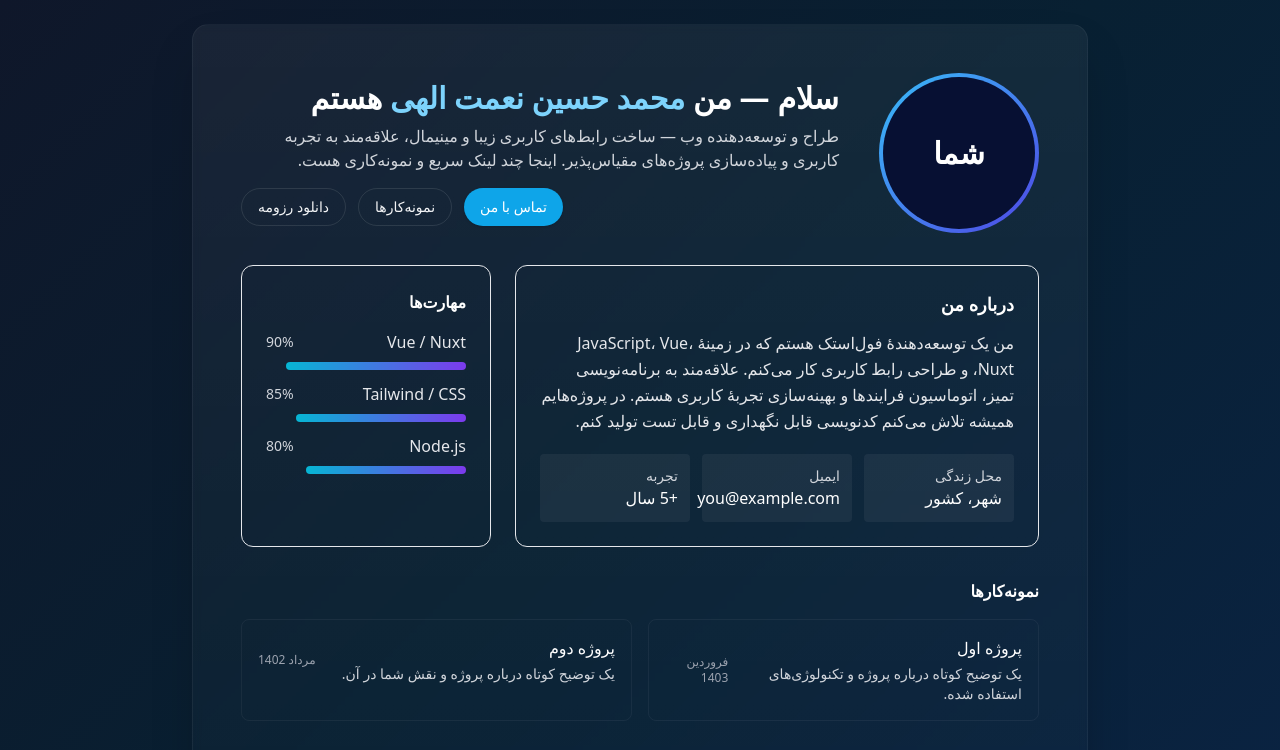
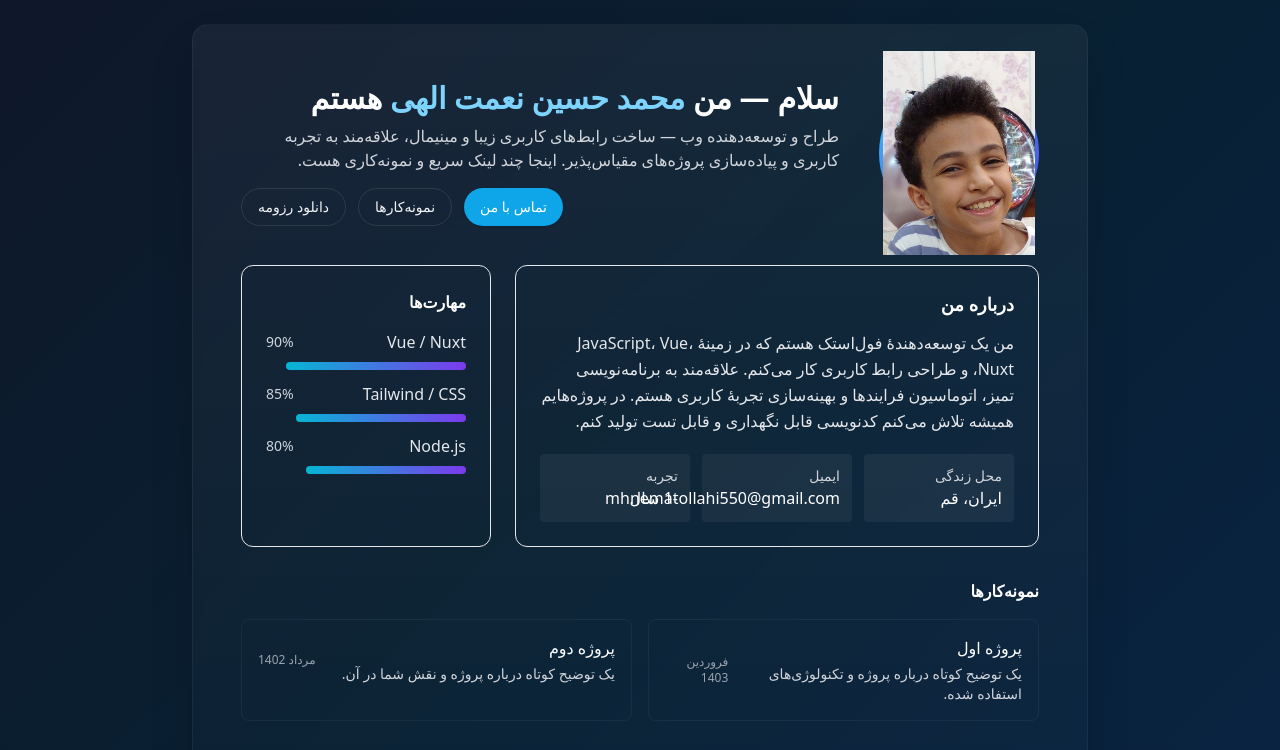
Before and after one commit to anematollahi/mhnematollahi, a plain HTML site: page index.html in a window 1280 px wide. Shown: the top 750 px of the page. Drawn offline with nearby package versions, Linux system fonts and the light colour scheme.

Commit message:
update info

```diff
--- a/index.html
+++ b/index.html
@@ -25,7 +25,9 @@
         <!-- Avatar -->
         <div class="flex-shrink-0">
           <div class="w-36 h-36 md:w-40 md:h-40 rounded-full bg-gradient-to-br from-sky-400 to-indigo-600 p-1">
-            <div class="w-full h-full rounded-full bg-[#071033] flex items-center justify-center text-white text-3xl font-semibold">شما</div>
+            <div class="w-full h-full rounded-full bg-[#071033] flex items-center justify-center text-white text-3xl font-semibold">
+              <img src="./images/me.jpg" alt="محمد حسین">
+            </div>
           </div>
         </div>
 
@@ -51,15 +53,15 @@
           <div class="mt-5 grid grid-cols-2 sm:grid-cols-3 gap-3">
             <div class="p-3 bg-white/5 rounded">
               <div class="text-sm text-gray-300">محل زندگی</div>
-              <div class="font-medium text-white">شهر، کشور</div>
+              <div class="font-medium text-white">ایران، قم</div>
             </div>
             <div class="p-3 bg-white/5 rounded">
               <div class="text-sm text-gray-300">ایمیل</div>
-              <div class="font-medium text-white">you@example.com</div>
+              <div class="font-medium text-white">mhnematollahi550@gmail.com</div>
             </div>
             <div class="p-3 bg-white/5 rounded">
               <div class="text-sm text-gray-300">تجربه</div>
-              <div class="font-medium text-white">+5 سال</div>
+              <div class="font-medium text-white">-1 سال</div>
             </div>
           </div>
         </article>
```
Also changed, not shown: images/me.jpg (renamed from 20211016_221559 (1).jpg).
